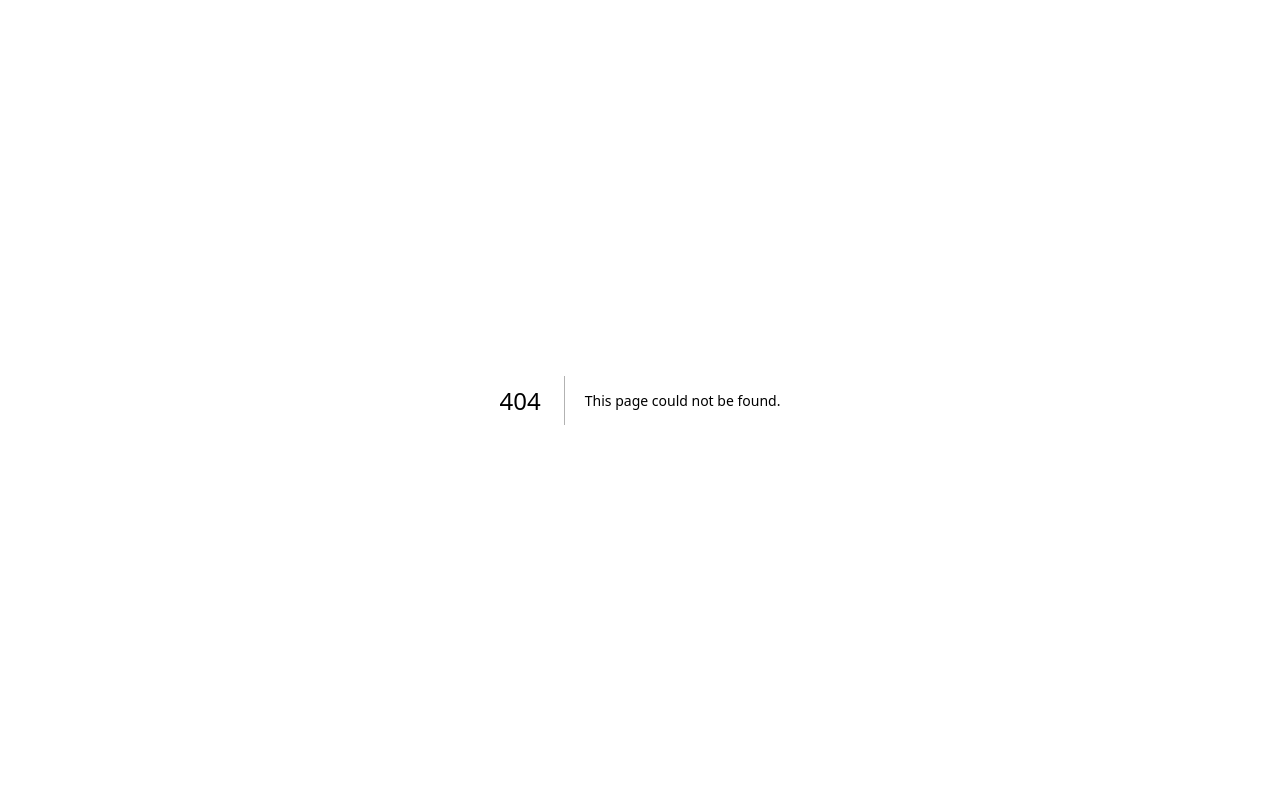
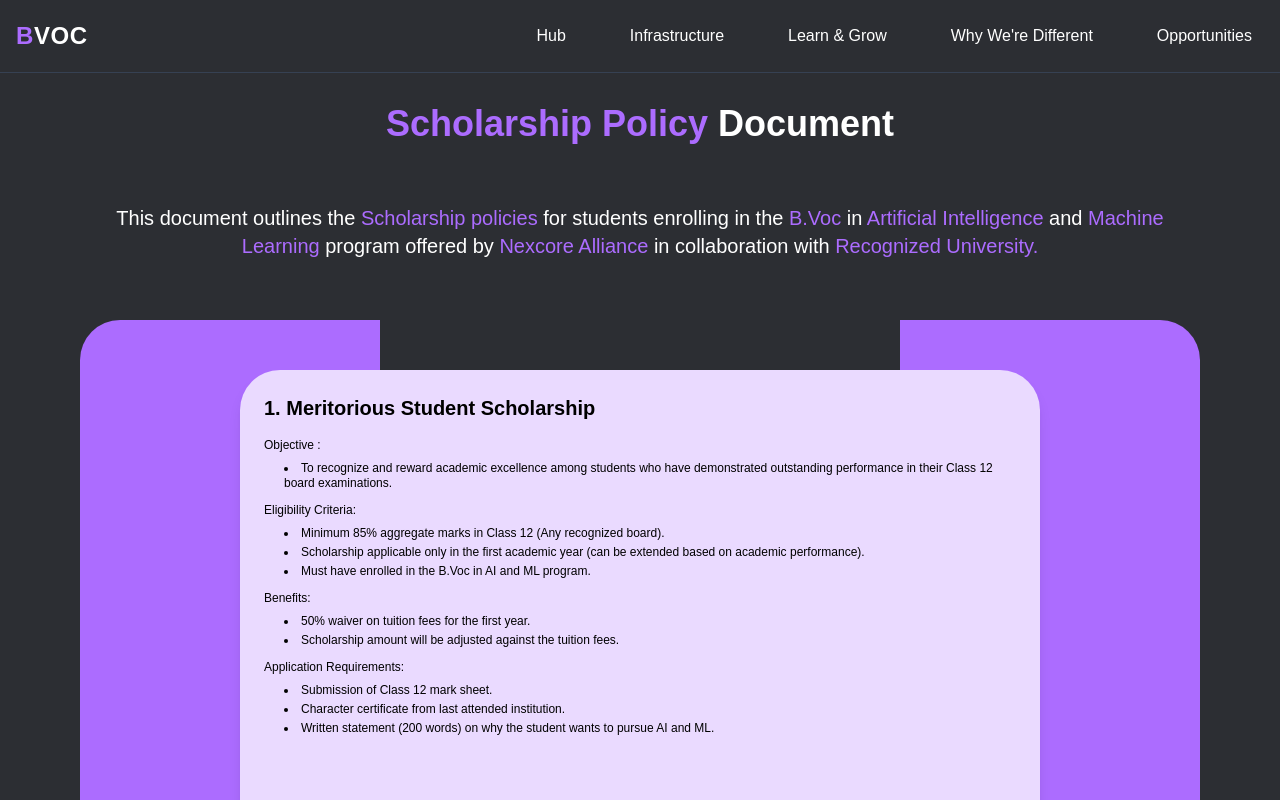
Before and after one commit to Code4Bharat1/BVOC_AIML, a Next.js app: page /scholarship_policy in a window 1280 px wide. Before the commit this address had no page. Shown: the top 800 px of the page. Built offline with nearby package versions, Linux system fonts and the light colour scheme.

Commit message:
Add Scholarship Policy page and component with detailed scholarship information

```diff
--- /dev/null
+++ b/src/app/scholarship_policy/page.jsx
@@ -0,0 +1,15 @@
+import React from "react";
+import Navbar from "@/components/layout/Navbar";
+import Footer from "@/components/layout/Footer";
+import Scholarship_Policy from "@/components/Opportunities/Scholarship_Policy";
+export default function page() {
+  return (
+    <div className="flex flex-col min-h-screen ">
+      <Navbar />
+      <main className="flex-grow py-16">
+        <Scholarship_Policy />
+      </main>
+      <Footer />
+    </div>
+  );
+}
--- /dev/null
+++ b/src/components/Opportunities/Scholarship_Policy.jsx
@@ -0,0 +1,211 @@
+import React from "react";
+
+export default function Scholarship_Policy() {
+  const Scholarship_Policy = [
+    {
+      heading: "1. Meritorious Student Scholarship",
+      para: [
+        "Objective :",
+        [
+          "To recognize and reward academic excellence among students who have demonstrated outstanding performance in their Class 12 board examinations.",
+        ],
+        "Eligibility Criteria:",
+        [
+          "Minimum 85% aggregate marks in Class 12 (Any recognized board).",
+          "Scholarship applicable only in the first academic year (can be extended based on academic performance).",
+          "Must have enrolled in the B.Voc in AI and ML program.",
+        ],
+        "Benefits:",
+        [
+          "50% waiver on tuition fees for the first year.",
+          "Scholarship amount will be adjusted against the tuition fees.",
+        ],
+        "Application Requirements:",
+        [
+          "Submission of Class 12 mark sheet.",
+          "Character certificate from last attended institution.",
+          "Written statement (200 words) on why the student wants to pursue AI and ML.",
+        ],
+      ],
+    },
+    {
+      heading: "2. Underprivileged & Rural Background Scholarship",
+      para: [
+        "Objective :",
+        [
+          " To support students from economically disadvantaged or rural backgrounds in accessing future-ready education",
+        ],
+        "Eligibility Criteria:",
+        [
+          "Annual family income less than ₹2.5 Lakhs (Income Certificate required).",
+          "Must belong to a rural area (verified via residential proof).",
+          "Must have passed Class 12 from a recognized board.",
+          "Enrolled in the B.Voc in AI and ML program.",
+        ],
+        "Benefits:",
+        [
+          "Up to 75% tuition fee waiver.",
+          "Additional support for hostel or transportation, subject to availability and need.",
+        ],
+        "Rules & Regulations:",
+        [
+          "Income and address documents must be valid and issued by a competent authority.",
+          "Scholarship will be revoked if false information is found.",
+          "Must maintain minimum attendance of 85% and satisfactory academic performance.",
+        ],
+        "Required Documents:",
+        [
+          "Income Certificate.",
+          "Residential proof (Village Panchayat certificate or similar).",
+          "Marksheet of Class 12.",
+          "Admission proof into the program.",
+        ],
+      ],
+    },
+    {
+      heading: "3. Women in Tech Scholarship",
+      para: [
+        "Objective : ",
+        [
+          "To encourage and empower female students to pursue careers in new-age technologies such as Artificial Intelligence and Machine Learning.",
+        ],
+        "Eligibility Criteria:",
+        [
+          "Female candidates who have passed Class 12.",
+          "Enrolled in the B.Voc in AI and ML program.",
+          "Priority given to first-generation learners or those from semi-urban/rural areas.",
+        ],
+        "Eligibility Criteria:",
+
+        [
+          "- Female candidates who have passed Class 12.",
+          "- Enrolled in the B.Voc in AI and ML program.",
+          "- Priority given to first-generation learners or those from semi-urban/rural areas.",
+        ],
+        "Benefits:",
+        [
+          "- Up to 60% tuition fee waiver.",
+          "- Mentorship and skill-building workshops specifically designed for female students.",
+          "- Networking support for internships and placements.",
+        ],
+        "Rules & Regulations:",
+        [
+          "- Must maintain a 90% or above each semester.",
+          "- Active participation in academic and project-based activities is mandatory.",
+          "- Misuse of scholarship privileges may lead to revocation.",
+        ],
+        "Required Documents:",
+        [
+          "- Marksheet of Class 12.",
+          "- Aadhaar card or government ID as proof of gender.",
+          "- Short essay (150–200 words) on “Why I want to build a career in AI & ML",
+        ],
+      ],
+    },
+  ];
+  return (
+    <>
+      <div className="max-w-6xl mx-auto mb-6 mt-10 px-6 text-center">
+        <h1 className="text-4xl font-extrabold text-white mb-15">
+          <span className="text-[#AC6CFF]">Scholarship Policy</span> Document
+        </h1>
+        <p className="text-xl font-medium text-white mb-15">
+          This document outlines the{" "}
+          <span className="text-[#AC6CFF]">Scholarship policies</span> for
+          students enrolling in the{" "}
+          <span className="text-[#AC6CFF]">B.Voc</span> in{" "}
+          <span className="text-[#AC6CFF]">Artificial Intelligence</span> and{" "}
+          <span className="text-[#AC6CFF]">Machine Learning</span> program
+          offered by <span className="text-[#AC6CFF]">Nexcore Alliance</span> in
+          collaboration with{" "}
+          <span className="text-[#AC6CFF]">Recognized University.</span>
+        </p>
+      </div>
+      {Scholarship_Policy.map((item, idx) => (
+        <div
+          key={idx}
+          className="w-full max-w-6xl mx-auto mb-10 relative h-[600px]"
+        >
+          {/* Purple boxes behind */}
+          <div className="absolute inset-0 flex justify-between items-center -z-10 px-4">
+            <div
+              className="w-[300px] h-[600px] bg-[#AC6CFF]"
+              style={{
+                borderTopLeftRadius: "40px",
+                borderBottomLeftRadius: "40px",
+                borderTopRightRadius: "0px",
+                borderBottomRightRadius: "0px",
+              }}
+            ></div>
+            <div
+              className="w-[300px] h-[600px] bg-[#AC6CFF]"
+              style={{
+                borderTopRightRadius: "40px",
+                borderBottomRightRadius: "40px",
+                borderTopLeftRadius: "0px",
+                borderBottomLeftRadius: "0px",
+              }}
+            ></div>
+          </div>
+
+          {/* Center the light purple box */}
+          <div className="flex justify-center items-center h-full">
+            {/* Center the light purple box */}
+            <div className="flex justify-center items-center h-full relative">
+              {/* Center the light purple box */}
+              <div className="flex justify-center items-center h-full relative">
+                <div className="bg-[#EADAFF] w-[800px] rounded-[40px] p-6 text-black overflow-y-auto h-[500px] shadow-lg relative">
+                  <h3 className="text-xl font-extrabold mb-4 text-left">
+                    {item.heading}
+                  </h3>
+                  {item.para.map((point, i) => {
+                    if (typeof point === "string") {
+                      return (
+                        <p
+                          key={i}
+                          className="text-xs font-medium mb-2 leading-tight"
+                        >
+                          {point}
+                        </p>
+                      );
+                    } else if (Array.isArray(point)) {
+                      return (
+                        <ul
+                          key={i}
+                          className="list-disc list-inside text-xs pl-5 space-y-1 mb-3"
+                        >
+                          {point.map((line, j) => (
+                            <li key={j} className="leading-tight">
+                              {line}
+                            </li>
+                          ))}
+                        </ul>
+                      );
+                    }
+                    return null;
+                  })}
+
+                  {/* Gradient fade at bottom */}
+                  <div
+                    style={{
+                      position: "sticky",
+                      bottom: 0,
+                      left: 0,
+                      right: 0,
+                      height: "40px",
+                      pointerEvents: "none",
+                      background:
+                        "linear-gradient(180deg, rgba(234,218,255,0) 0%, #EADAFF 100%)",
+                      borderBottomLeftRadius: "40px",
+                      borderBottomRightRadius: "40px",
+                    }}
+                  />
+                </div>
+              </div>
+            </div>
+          </div>
+        </div>
+      ))}
+    </>
+  );
+}
```
